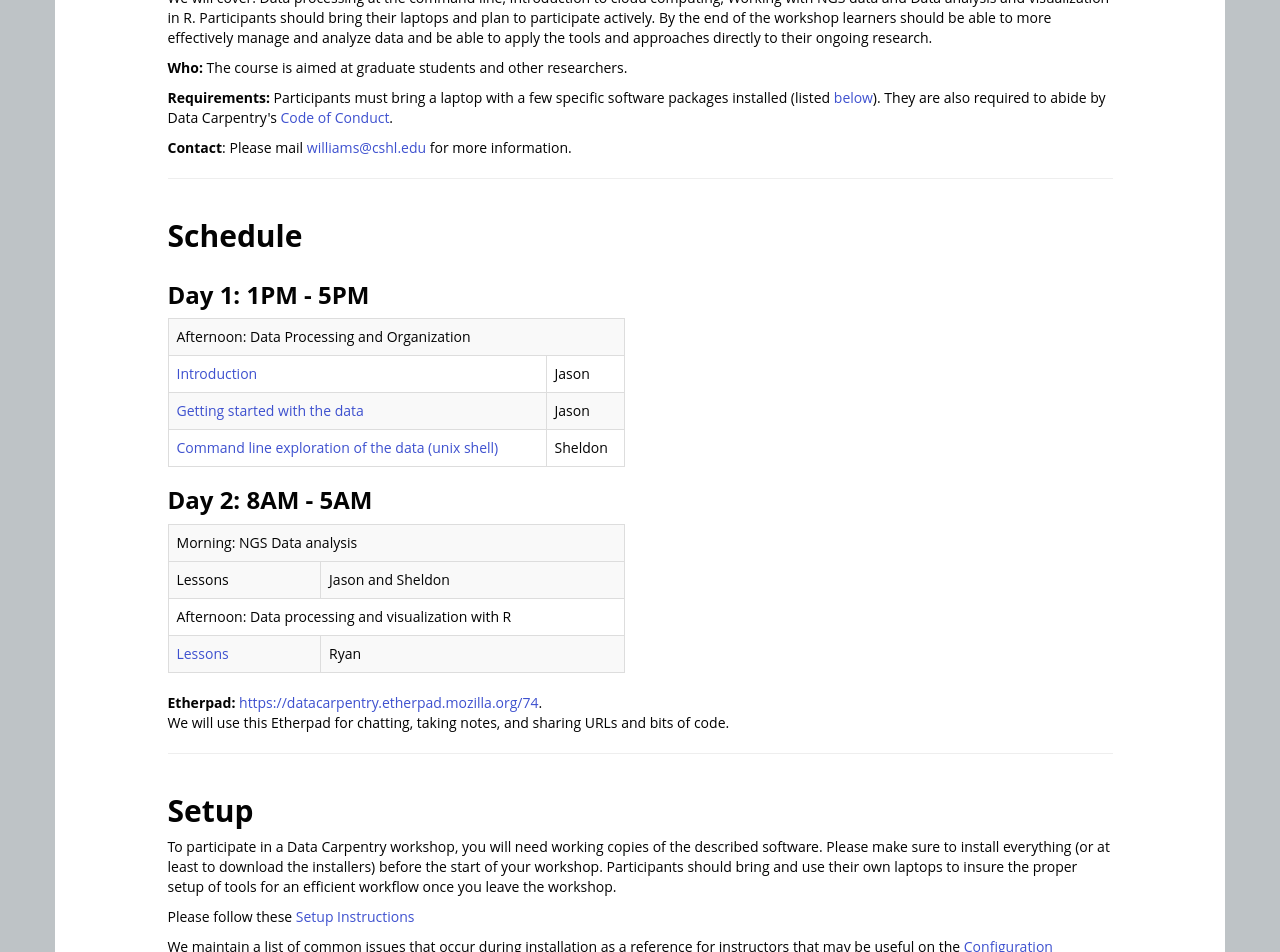
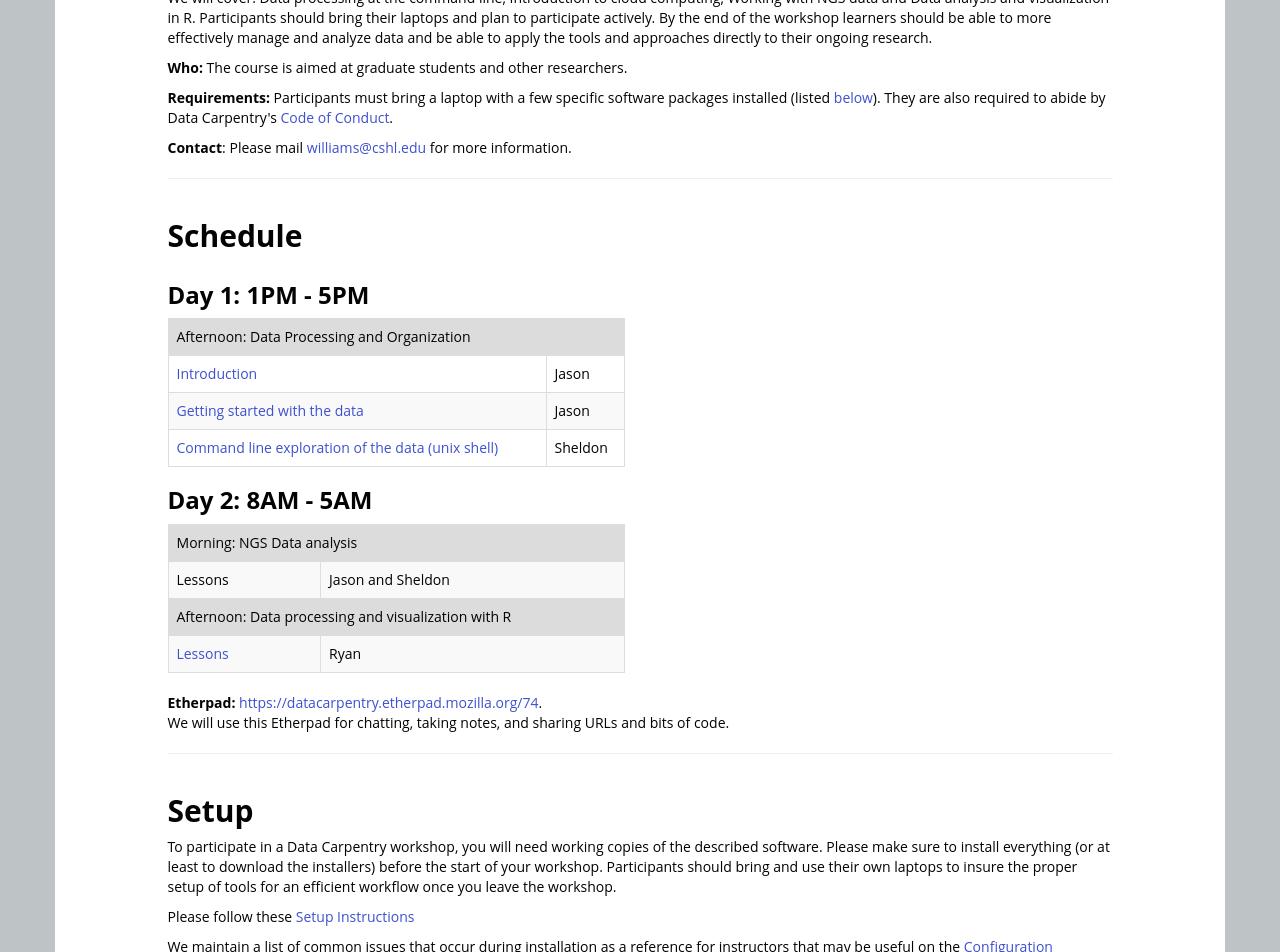
Before and after one commit to devbioinfoguy/2015-07-30-ASPB, a Jekyll site: the page built from index.html, in a window 1280 px wide. Shown: the part 687-1639 px from the top of the page. Built offline with Jekyll 4.4.1, drawn with Linux system fonts in a browser that asks for light colours; nearby versions of some CDN libraries; library files that are not in the unit come from our copies.

Commit message:
Update index.html

```diff
--- a/index.html
+++ b/index.html
@@ -143,7 +143,7 @@
     <h3>Day 1: 1PM - 5PM</h3>
     <table class="table table-striped">
       <tr>
-        <td colspan=2>Afternoon: Data Processing and Organization</td>
+        <td colspan=2 style="background:gainsboro">Afternoon: Data Processing and Organization</td>
       </tr>
       <tr>
         <td>
@@ -181,7 +181,7 @@
     <h3>Day 2: 8AM - 5AM</h3>
     <table class="table table-striped">
       <tr>
-        <td colspan=2>Morning: NGS Data analysis</td>
+        <td colspan=2 style="background:gainsboro">Morning: NGS Data analysis</td>
       </tr>
       <tr>
       <tr>
@@ -193,7 +193,7 @@
         </td>
       </tr>
       <tr>
-        <td colspan=2>
+        <td colspan=2 style="background:gainsboro">
           Afternoon: Data processing and visualization with R
         </td>
       </tr>
```
